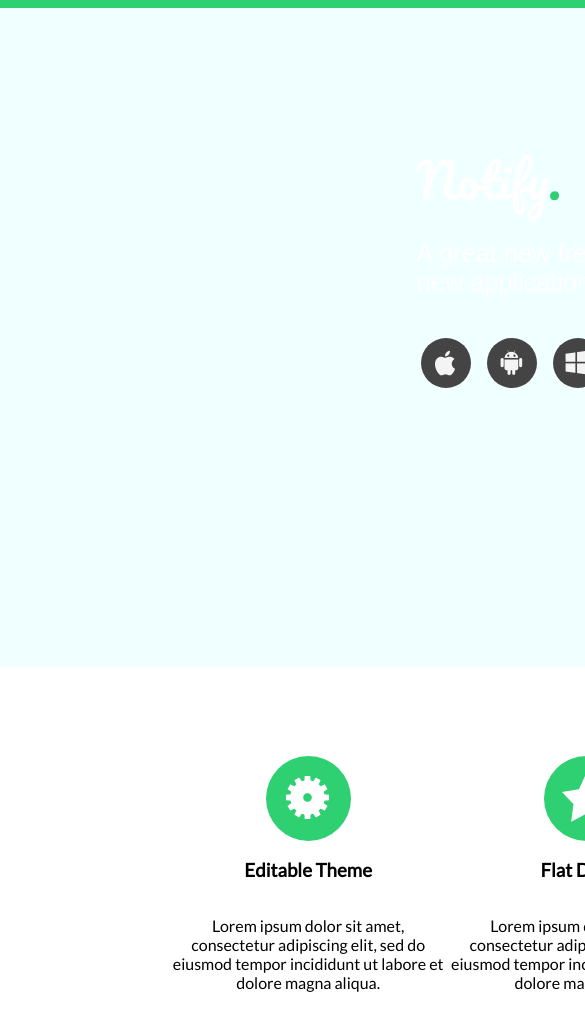
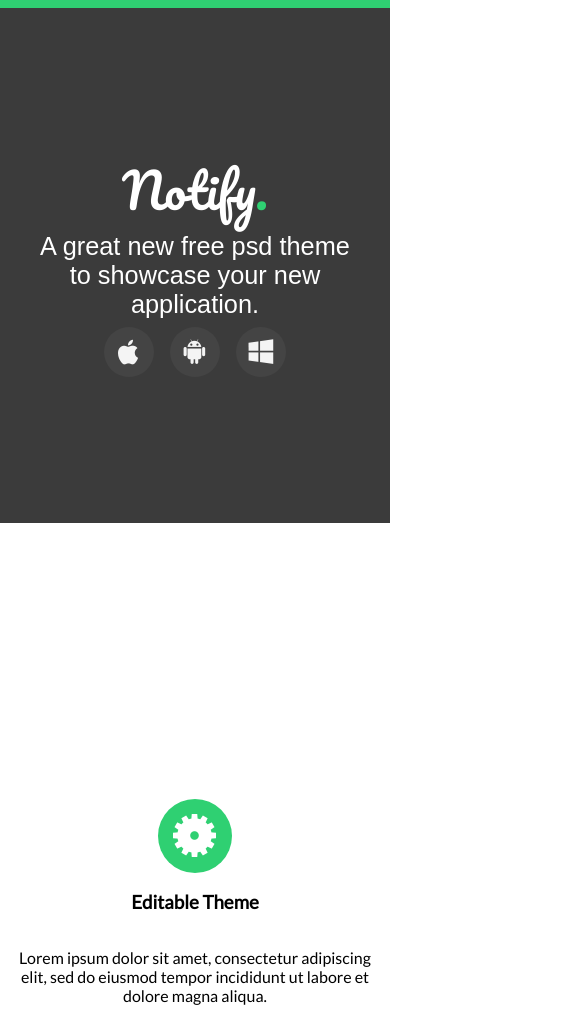
Before and after one commit to nathaliaspinula/notify, a plain HTML site: page index.html in a window 390 px wide. Shown: the top 1011 px of the page, 585 px wide, since content can reach past the window. Drawn offline with Linux system fonts and the light colour scheme.

Commit message:
Finalizar design

```diff
--- a/style.css
+++ b/style.css
@@ -12,6 +12,7 @@ body {
     display: grid;
     grid-template-areas: 'header''section''section2 ''section3''footer';
     grid-template-rows: 79vh 51vh 70vh 60vh 10vh;
+    grid-template-columns: 100vw;
     font-family: 'Lato', sans-serif;
 }
 
@@ -258,18 +259,112 @@ header aside:nth-child(2) img {
 }
 
 @media (max-width: 769px) {
+    body {
+        margin: 0;
+        display: grid;
+        grid-template-areas: "header"
+                             "section"
+                             "section2"
+                             "section3"
+                             "footer";
+        grid-template-rows: 70vh 80vh 25vh 75vh 50vh;
+    }
+
+    body section:nth-child(2),
+    body section:nth-child(3) {
+        display: flex;
+        flex-direction: column;
+        align-content: center;
+        justify-content: center;
+    }
+
+    footer {
+        display: flex;
+        flex-direction: column;
+        align-content: flex-start;
+        justify-content: flex-start;
+    }
 
     header {
-        background-color: azure;
+        grid-area: header;
+        background-color: rgb(59, 59, 59);
         background-image: none;
+        display: flex;
+        flex-direction: column;
     }
 
-    header aside:nth-child(2) {
+    header aside:nth-child(2),
+    body section:nth-child(3) aside:nth-child(2),
+    body section:nth-child(4) div:nth-child(2) {
         display: none;
     }
 
+    body section:nth-child(2) div,
+    body section:nth-child(3) aside:first-child {
+        margin: 0px !important;
+        padding: 12px;
+    }
+
+    header aside:first-child div:first-child {
+        display: flex;
+        flex-direction: column;
+        align-items: center;
+        justify-content: center;
+    }
+
+    header aside:first-child div div:first-child h1,
+    header aside:first-child div div:nth-child(2) h2,
+    header aside:first-child div:first-child,
+    header aside:first-child nav {
+        margin-top: 0px;
+        margin-block-end: 0px;
+        margin-left: 0px;
+        padding: 0px;
+    }
+
     header aside:first-child {
-        display: flex;
-
+        text-align: center;
     }
 }
+
+@media (max-width: 425px) {
+    body {
+        margin: 0;
+        display: grid;
+        grid-template-areas: "header"
+                             "section"
+                             "section2"
+                             "section3"
+                             "footer";
+        grid-template-rows: 62vh 150vh 70vh 75vh 50vh;
+    }
+
+    body section:nth-child(3) aside:first-child div:first-child {
+        margin: 0px !important;
+        padding: 12px;
+    }
+
+    body section:nth-child(2) div div.circle {
+        width: 50px;
+        height: 50px;
+    }
+
+    body section:nth-child(3) aside:first-child div input {
+        width: 121px;
+    }
+
+    body section:nth-child(3) aside:first-child div div button {
+        width: 70px;
+    }
+
+    body section:nth-child(4) div:first-child {
+        display: none;
+    }
+
+    footer div {
+        display: flex;
+        flex-direction: column;
+        justify-content: center;
+        align-items: center;
+    }
+}
```
